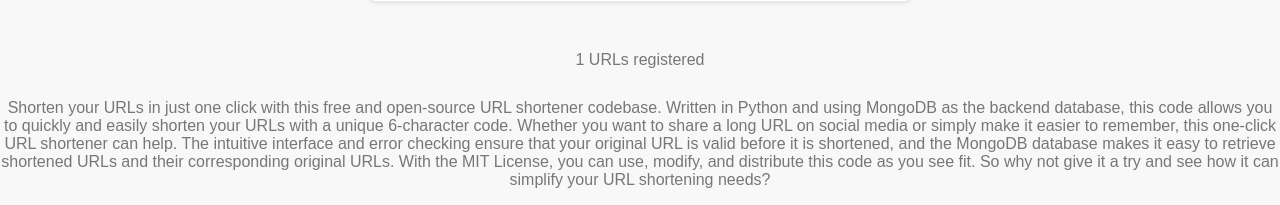
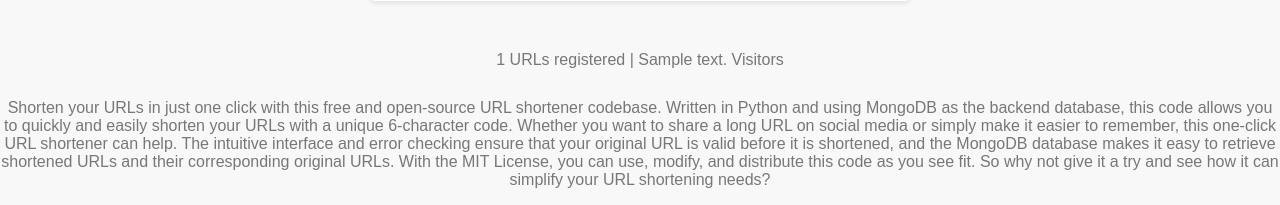
Before and after one commit to PythonPlumber/zly, a Flask app: template templates/index.html in a window 1280 px wide. Shown: the part 387-592 px from the top of the page. Run offline with Flask 3, Linux system fonts and the light colour scheme; the template is opened without the code that fills it: most values are stand-ins (such as "Sample title", 1, 10 or a date in 2020).

Commit message:
*added* `visitor counter`

```diff
--- a/templates/index.html
+++ b/templates/index.html
@@ -158,7 +158,7 @@
         <button type="submit">Shorten</button>
       </form>
     </div>
-    <p>{{ url_count }} URLs registered</p>
+    <p>{{ url_count }} URLs registered | {{ visitors }} Visitors</p>
     <div class="info">
       <p>
         Shorten your URLs in just one click with this free and open-source URL
```
